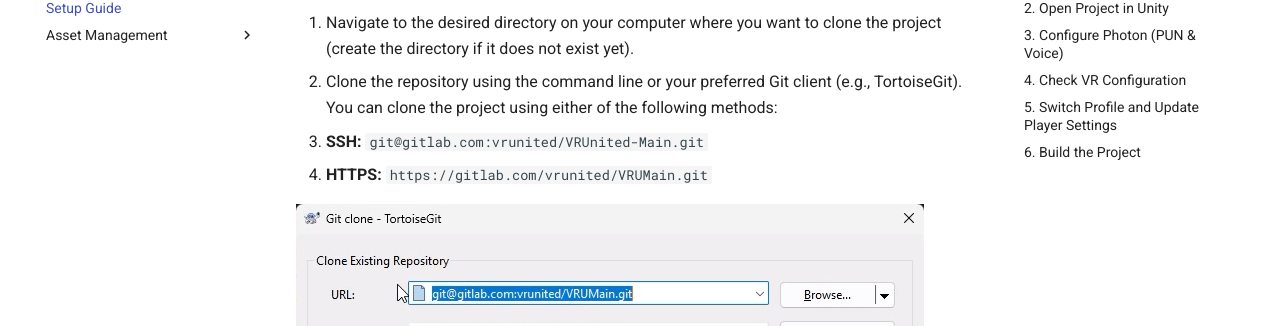
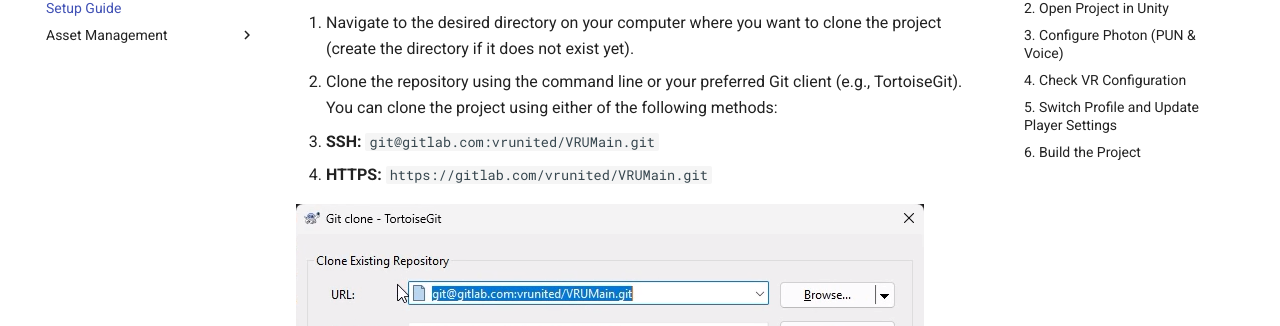
Before and after one commit to eventlab-qxr/vrunited_doc, an MkDocs documentation site: the page built from docs/sections/setupguide/index.md, in a window 1280 px wide and 900 px high, scrolled down 562 px. Shown: the part 127-453 px from the top of the window. Built offline with MkDocs 1.6.1 and Material for MkDocs 9.7.7, drawn with Linux system fonts in a browser that asks for light colours.

Commit message:
* Fixed ssh repo link in setupguide/index.md

```diff
--- a/docs/sections/setupguide/index.md
+++ b/docs/sections/setupguide/index.md
@@ -10,7 +10,7 @@
 
 1. Navigate to the desired directory on your computer where you want to clone the project (create the directory if it does not exist yet).
 2. Clone the repository using the command line or your preferred Git client (e.g., TortoiseGit). You can clone the project using either of the following methods:
-   * **SSH:** `git@gitlab.com:vrunited/VRUnited-Main.git`
+   * **SSH:** `git@gitlab.com:vrunited/VRUMain.git`
    * **HTTPS:** `https://gitlab.com/vrunited/VRUMain.git`
 
 ![TortoiseGit Clone Dialog](images/download_00.png)
```
